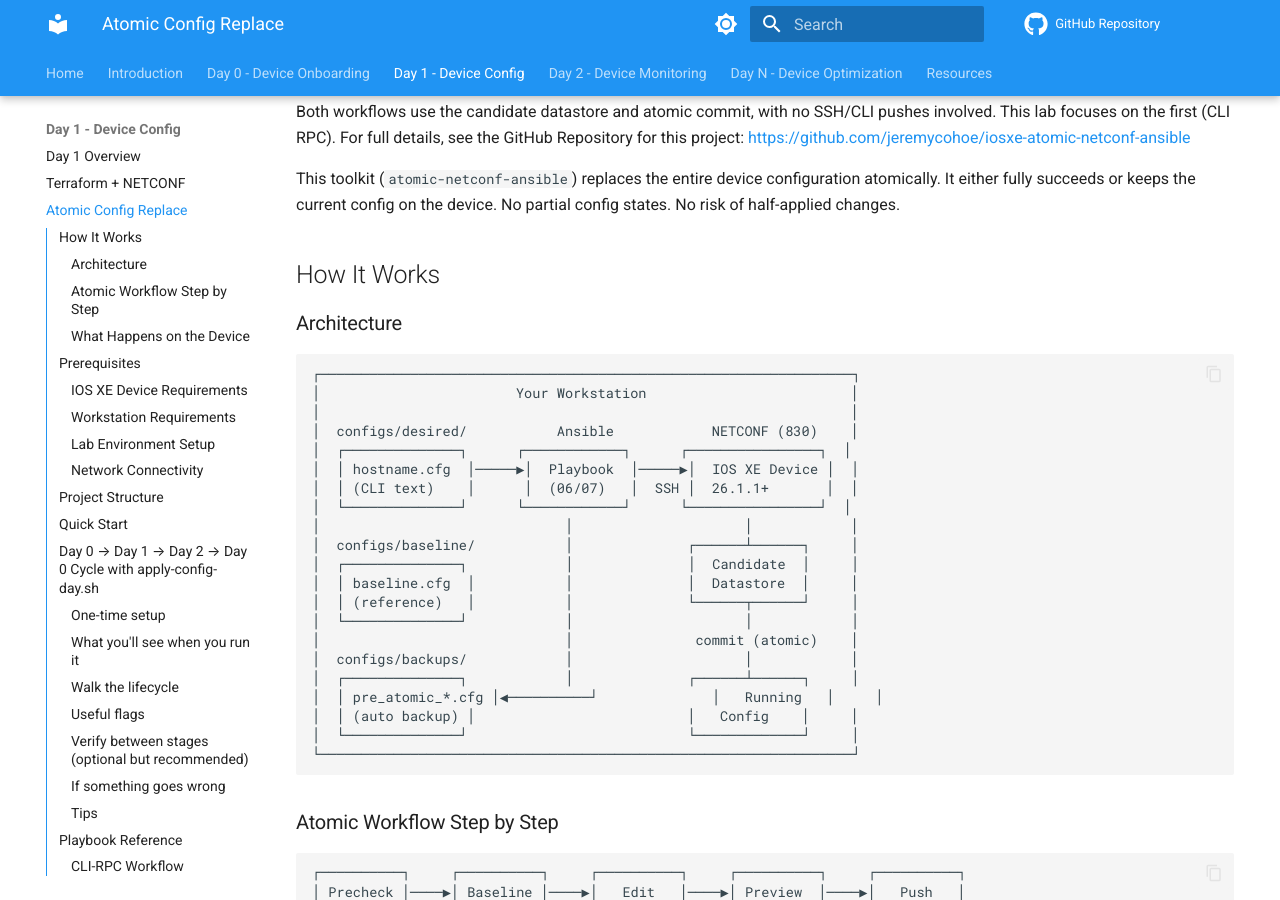
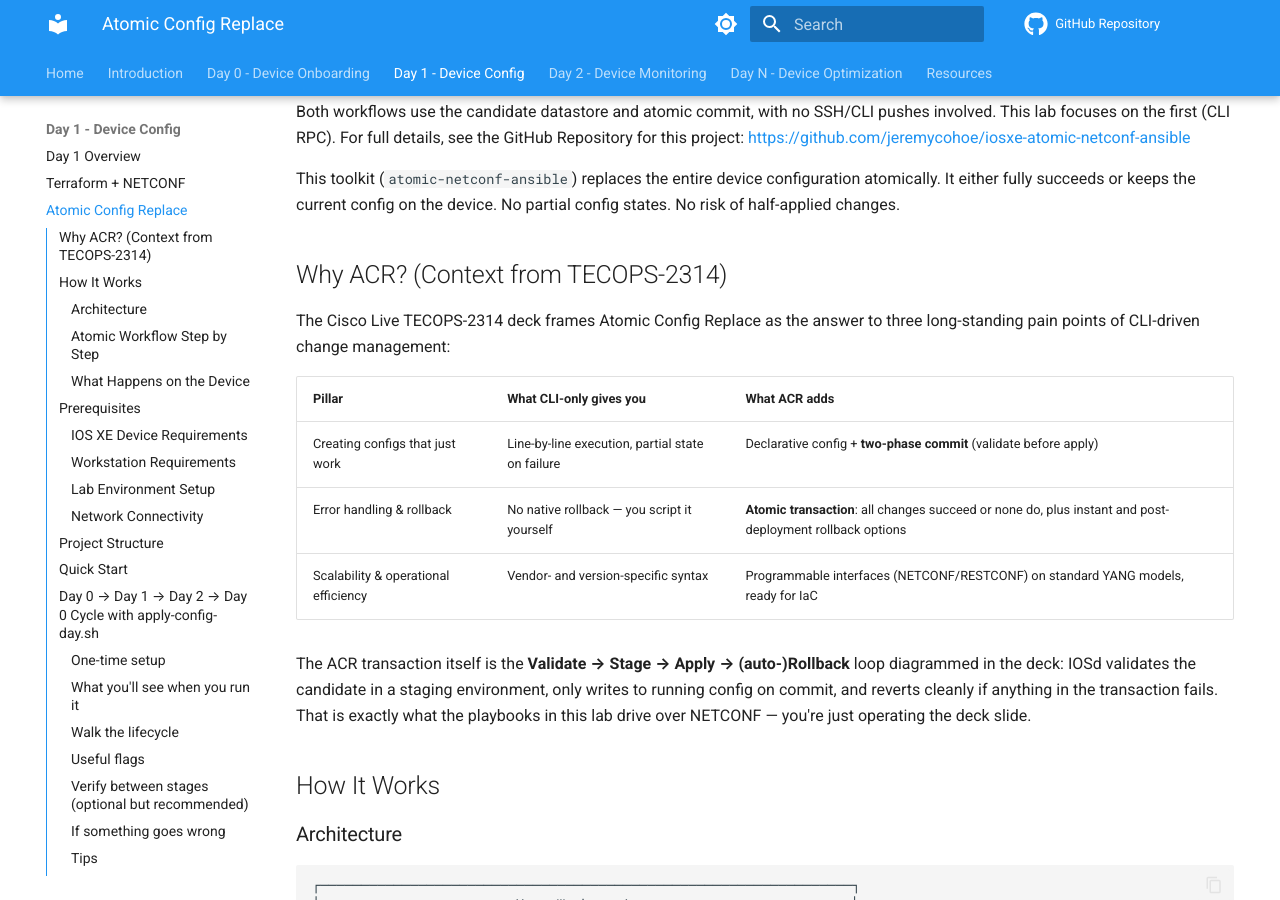
Before and after one commit to sdeweese/CLUS26-LTRENS-1680-Cisco-IOS-XE-Programmability-Lab-Unlock-the-Foundation-Explore-the-Future, an MkDocs documentation site: the page built from docs/day-1/atomic-operations.md, in a window 1280 px wide and 900 px high, scrolled down 487 px. Built offline with MkDocs 1.6.1 and Material for MkDocs 9.7.7, drawn with Linux system fonts in a browser that asks for light colours; comment, search, counter and statistics services are not loaded; some of the changed text lies outside the part shown.

```diff
--- a/docs/day-1/atomic-operations.md
+++ b/docs/day-1/atomic-operations.md
@@ -12,6 +12,23 @@ Ansible playbooks for performing **atomic config replace** on Cisco IOS XE devic
 Both workflows use the candidate datastore and atomic commit, with no SSH/CLI pushes involved. This lab focuses on the first (CLI RPC). For full details, see the GitHub Repository for this project: <https://github.com/jeremycohoe/iosxe-atomic-netconf-ansible>
 
 This toolkit (`atomic-netconf-ansible`) replaces the entire device configuration atomically. It either fully succeeds or keeps the current config on the device. No partial config states. No risk of half-applied changes.
+
+## Why ACR? (Context from TECOPS-2314)
+
+The Cisco Live TECOPS-2314 deck frames Atomic Config Replace as the answer to
+three long-standing pain points of CLI-driven change management:
+
+| Pillar | What CLI-only gives you | What ACR adds |
+|---|---|---|
+| Creating configs that just work | Line-by-line execution, partial state on failure | Declarative config + **two-phase commit** (validate before apply) |
+| Error handling & rollback | No native rollback — you script it yourself | **Atomic transaction**: all changes succeed or none do, plus instant and post-deployment rollback options |
+| Scalability & operational efficiency | Vendor- and version-specific syntax | Programmable interfaces (NETCONF/RESTCONF) on standard YANG models, ready for IaC |
+
+The ACR transaction itself is the **Validate → Stage → Apply → (auto-)Rollback**
+loop diagrammed in the deck: IOSd validates the candidate in a staging
+environment, only writes to running config on commit, and reverts cleanly if
+anything in the transaction fails. That is exactly what the playbooks in this
+lab drive over NETCONF — you're just operating the deck slide.
 
 ## How It Works
 
@@ -446,6 +463,11 @@ Work with familiar IOS CLI text. The payload is delivered over NETCONF using the
 
 - [Cisco IOS XE 26.1 Programmability Guide](https://www.cisco.com/c/en/us/td/docs/ios-xml/ios/prog/configuration/26x/26x-programmability-cg.html)
 - YANG model: `Cisco-IOS-XE-cli-rpc` (revision 2026-02-01, v1.3.0)
+- Supporting YANG models surfaced in TECOPS-2314 (used by these workflows under the hood):
+    - `Cisco-IOS-XE-cli-preview-rpc` — `candidate-preview` RPC for the **config diff/preview** shown in playbook `07_diff_preview_cli.yml`.
+    - `tail-f.com/ns/netconf/rollback` — `<rollback-comment>` on `edit-config` so every atomic change is auditable.
+    - `Cisco-IOS-XE-rescue-config-rpc` — `<rescue-config-save/>` to mark a known-good config plus rollback-by-ID for post-deployment recovery.
+- TECOPS-2314 Cisco Live deck — *Programmability and Automation with Cisco IOS XE* (ACR rationale, Validate/Stage/Apply/Rollback architecture, comment + rescue + diff RPCs): [TECOPS-2314 slides (PDF)](../resources/slides/TECOPS-2314-Programmability-and-Automation-with-Cisco-IOS-XE.pdf)
 - Detailed walkthrough: `docs/quickstart.md` (in the lab repo)
 - Jinja pod generation workflow: `docs/jinja-pod-workflow.md` (in the lab repo)
 
```
Also changed, not shown: docs/day-0/sztp-onboarding.md (+2 -2 lines), docs/index.md (+6 -6 lines).
